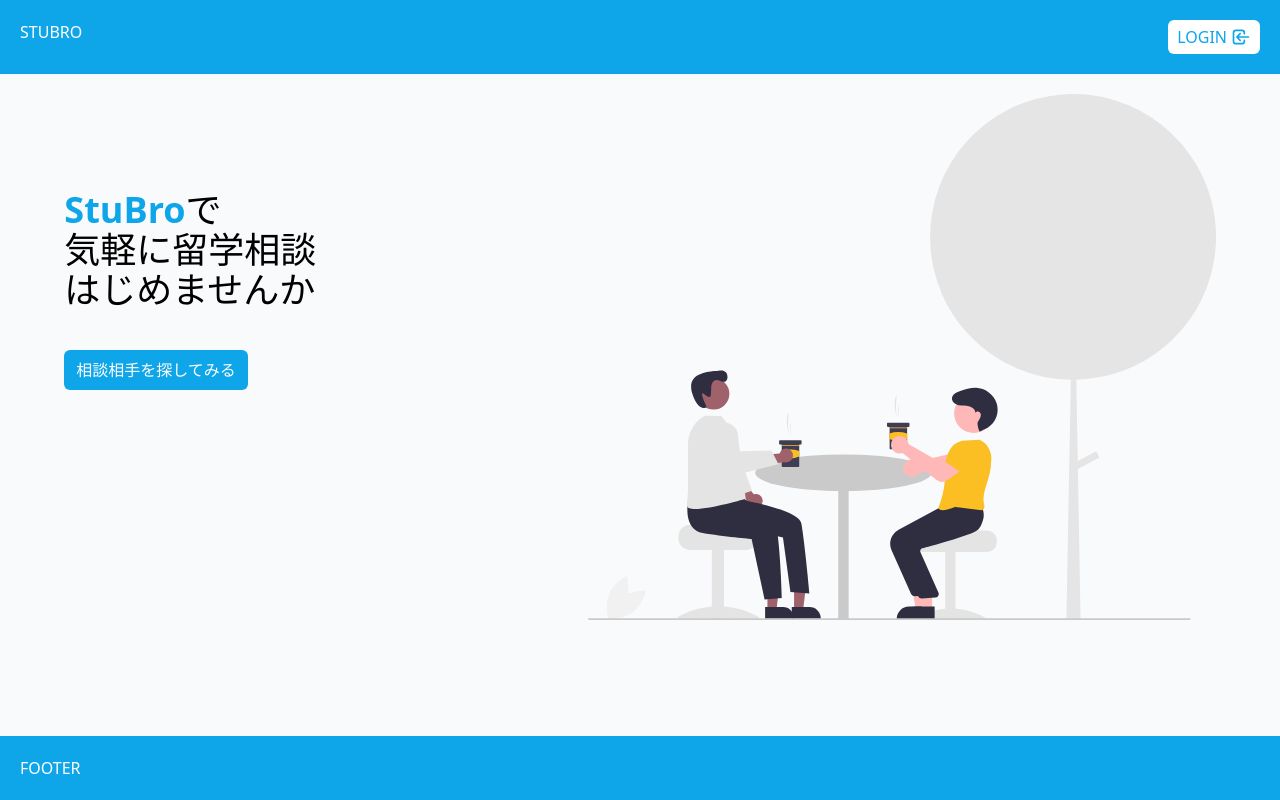
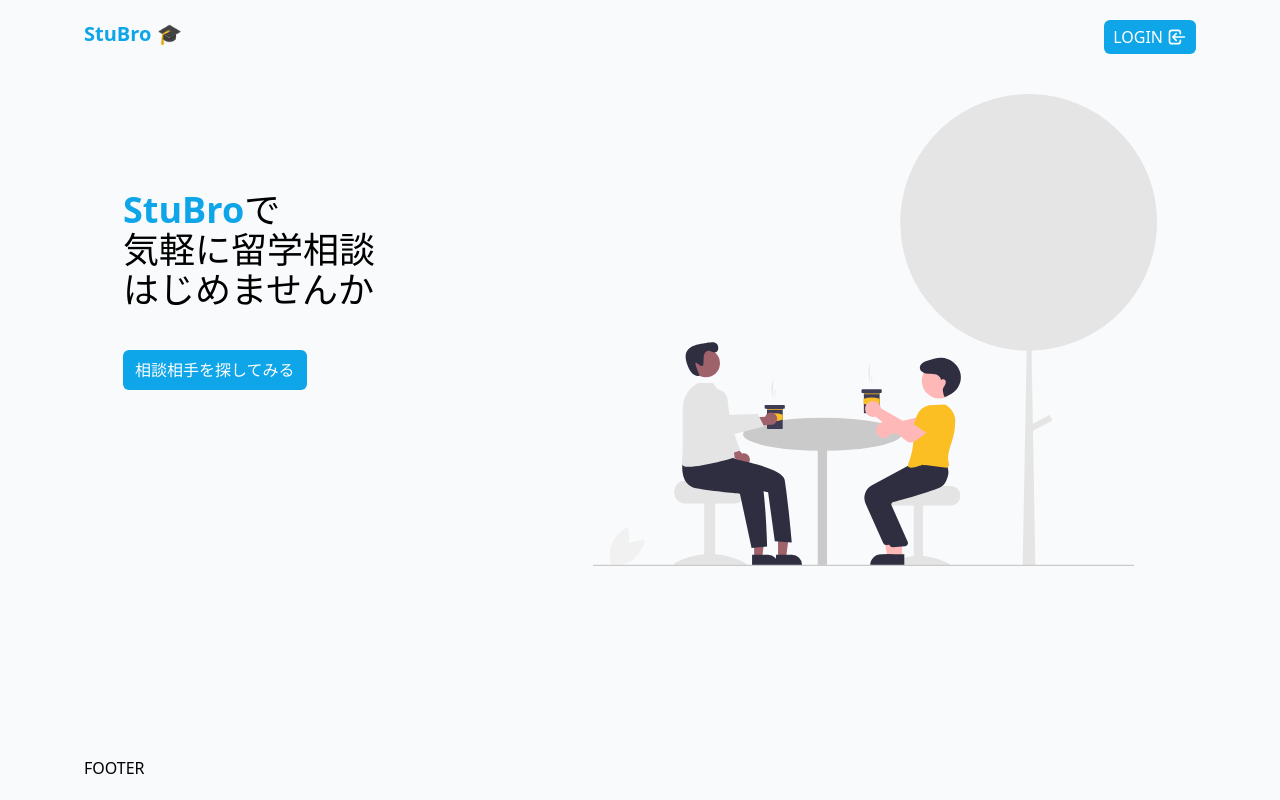
Before and after one commit to kazukitaninaka/stubro, a Next.js app in the folder app/: page / in a window 1280 px wide. Built offline with nearby package versions, Linux system fonts and the light colour scheme; no server answers.

Commit message:
change in Layout: set max-width and remove bg color of header and footer

```diff
--- a/app/components/Layout.tsx
+++ b/app/components/Layout.tsx
@@ -11,10 +11,11 @@ export default function Layout({ children }: { children: ReactNode }) {
   const { isUserLoggedIn } = useUserSlice();
   const router = useRouter();
   return (
-    <div className='flex flex-col min-h-screen'>
-      <header className='bg-sky-500 p-5 text-white flex justify-between'>
+    <div className='bg-gray-50'>
+      <div className='flex flex-col min-h-screen max-w-6xl mx-auto'>
+        <header className='p-5 flex justify-between'>
           <Link href='/'>
-          <h1 className='cursor-pointer'>STUBRO</h1>
+            <h1 className='cursor-pointer text-sky-500 text-xl font-semibold'>StuBro 🎓</h1>
           </Link>
           {isUserLoggedIn ? (
             <UserCircleIcon
@@ -23,7 +24,7 @@ export default function Layout({ children }: { children: ReactNode }) {
             />
           ) : (
             <button
-            className='bg-white text-sky-500 border border-transparent rounded-md px-2 py-1 hover:bg-slate-100 flex items-center gap-x-1'
+              className='bg-sky-500 text-white border border-transparent rounded-md px-2 py-1 hover:bg-sky-600 flex items-center gap-x-1'
               onClick={() => router.push('/login')}
             >
               <span>LOGIN</span>
@@ -31,10 +32,11 @@ export default function Layout({ children }: { children: ReactNode }) {
             </button>
           )}
         </header>
-      <main className='bg-gray-50 flex-1'>
+        <main className='flex-1'>
           <div className='container mx-auto py-5 px-3'>{children}</div>
         </main>
-      <footer className='bg-sky-500 p-5 text-white'>FOOTER</footer>
+        <footer className='p-5'>FOOTER</footer>
+      </div>
     </div>
   );
 }
```
Lines whose indentation alone changed are shown as unchanged.
